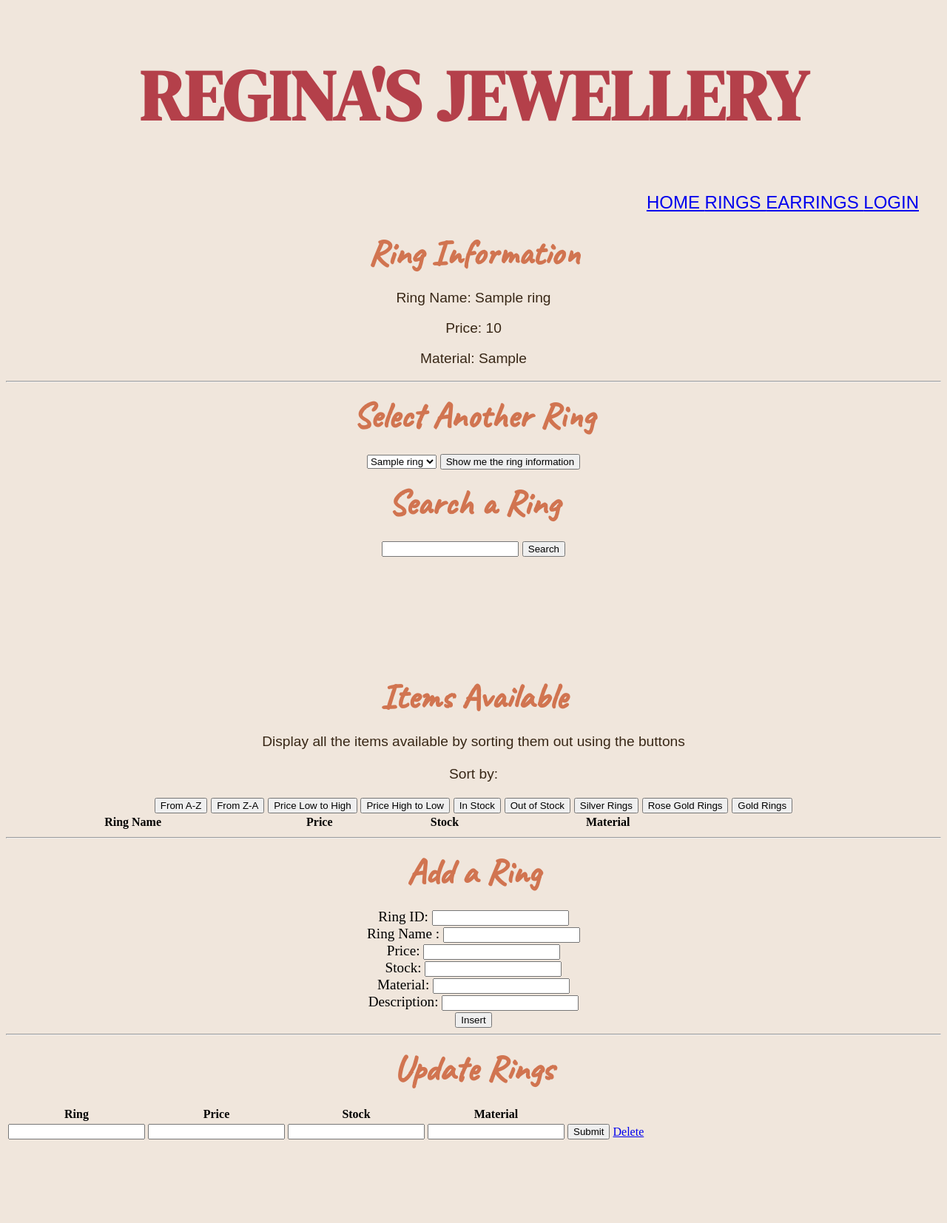
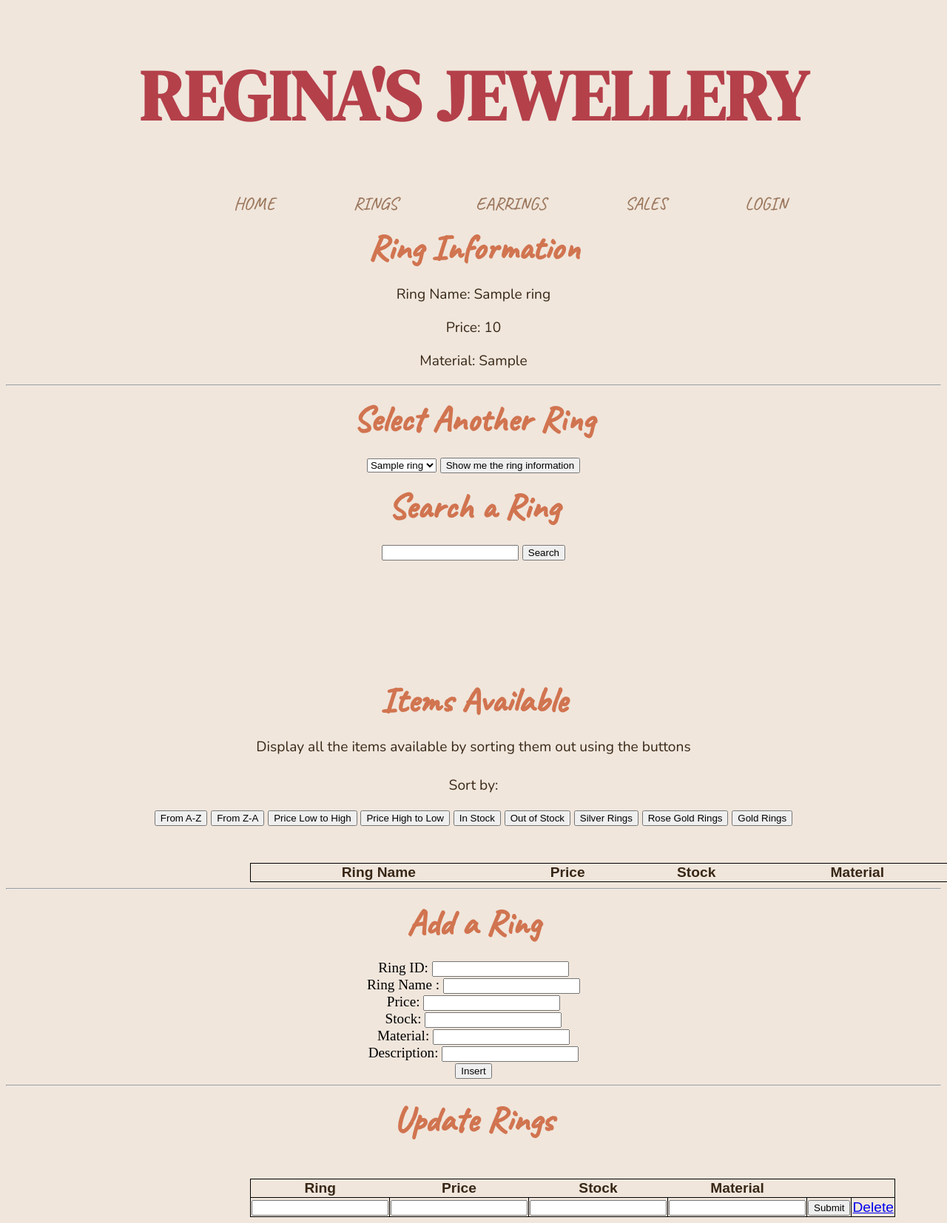
Before and after one commit to custodioma/Jewellery-Store, a PHP site: page /rings.php in a window 1280 px wide. Shown: the whole page at 74% size. Before the commit the page ends 1541 px from the top, so only its background shows below. Run offline with PHP 8.4, Linux system fonts and the light colour scheme; tables that the repository leaves empty or names only in its code hold one stand-in row (values such as "Sample post"); data that the repository does not hold is empty.

Commit message:
Add files via upload
For this commit, just made some styling alterations to my table and also added some styling to the nav bar by giving it a class

```diff
--- /dev/null
+++ b/jstyle.css
@@ -0,0 +1,75 @@
+@import url('https://fonts.googleapis.com/css2?family=Abril+Fatface&display=swap');
+@import url('https://fonts.googleapis.com/css2?family=Caveat:wght@500&display=swap');
+@import url('https://fonts.googleapis.com/css2?family=Caveat:wght@500&family=DM+Serif+Display&display=swap');
+@import url('https://fonts.googleapis.com/css2?family=Caveat:wght@500&family=DM+Serif+Display&family=Nunito:wght@300&display=swap');
+
+
+h1 {
+    text-align: center;
+    font-size: 6rem;
+    font-family: 'DM Serif Display', cursive;
+    color: #B4404A;
+}
+
+h2 {
+    font-size: 3rem;
+    font-family: 'Caveat', cursive;
+    color: #D17450;
+    text-align: center;
+    margin-top: 15px;
+    margin-bottom: 20px;
+}
+
+.topnav {
+    background-color: #F0E6DC;
+    overflow: hidden;
+    text-align: center;
+}
+
+.topnav a {
+    color: #9B765C;
+    text-decoration: none;
+    margin-left: 100px;
+    font-family: 'Caveat', cursive;
+    font-size: 1.5rem;
+}
+
+body {
+    background-color:#F0E6DC;
+}
+
+p {
+    font-size: 1.2rem;
+    font-family: 'Nunito', sans-serif;
+    color: #382716;
+    text-align: center;
+    margin-left: 120px;
+    margin-right: 120px;
+}
+
+form {
+    text-align: center;
+    font-size: 1.2rem;
+}
+
+.divider-home {
+    background: url(stars2.jpg) no-repeat center center fixed;
+    background-size: cover;
+    height: 80vh;
+
+}
+
+input {
+    text-align: center;
+}
+
+table, td {
+    text-align: center;
+    font-size: 1.2rem;
+    font-family: 'Arimo', sans-serif;
+    color: #382716;
+    border: 1px solid black;
+    border-collapse: collapse;
+    margin-top: 50px;
+    margin-left: 330px;
+}
--- a/rings.php
+++ b/rings.php
@@ -53,14 +53,13 @@ $update_rings_record = mysqli_query($con, $update_rings);
 <body>
 <header>
     <h1>REGINA'S JEWELLERY</h1>
-    <nav>
-        <ul>
+    <div class="topnav">
             <a href='regina.php'> HOME </a>
             <a href='rings.php'> RINGS </a>
             <a href='earrings.php'> EARRINGS </a>
-            <a href='jlogin.php'>LOGIN</a>
-        </ul>
-    </nav>
+            <a href='sales.php'> SALES </a>
+            <a href='jlogin.php'>LOGIN</a
+    </div>
 </header>
 
 <main>
@@ -333,7 +332,6 @@ $update_rings_record = mysqli_query($con, $update_rings);
         </main>
 
         <hr>
-        <main>
             <h2>Update Rings</h2>
             <table>
                 <tr>
@@ -358,8 +356,6 @@ $update_rings_record = mysqli_query($con, $update_rings);
                 ?>
             </table>
 
-        </main>
-
 </body>
 
 </html>
```
